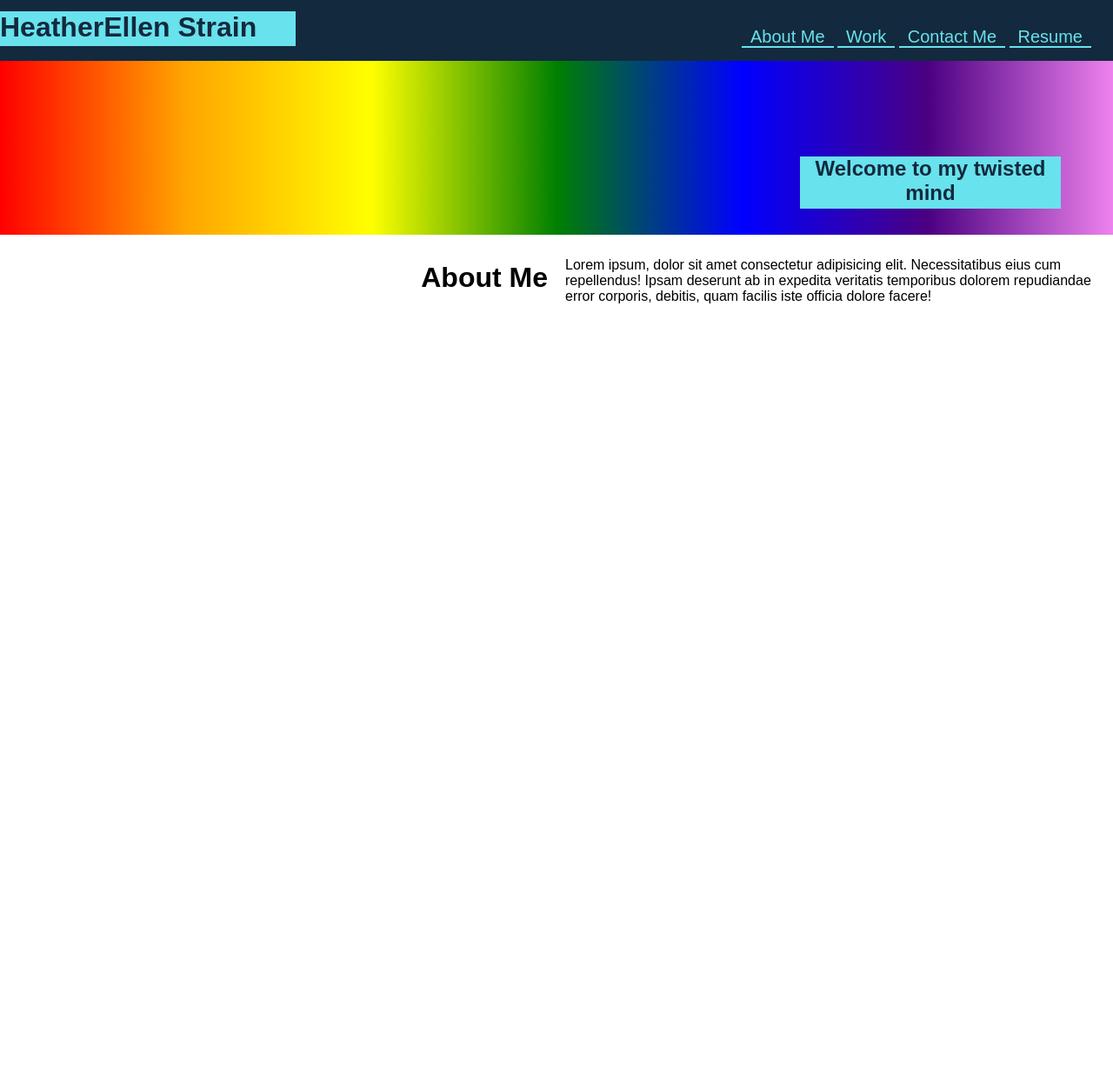
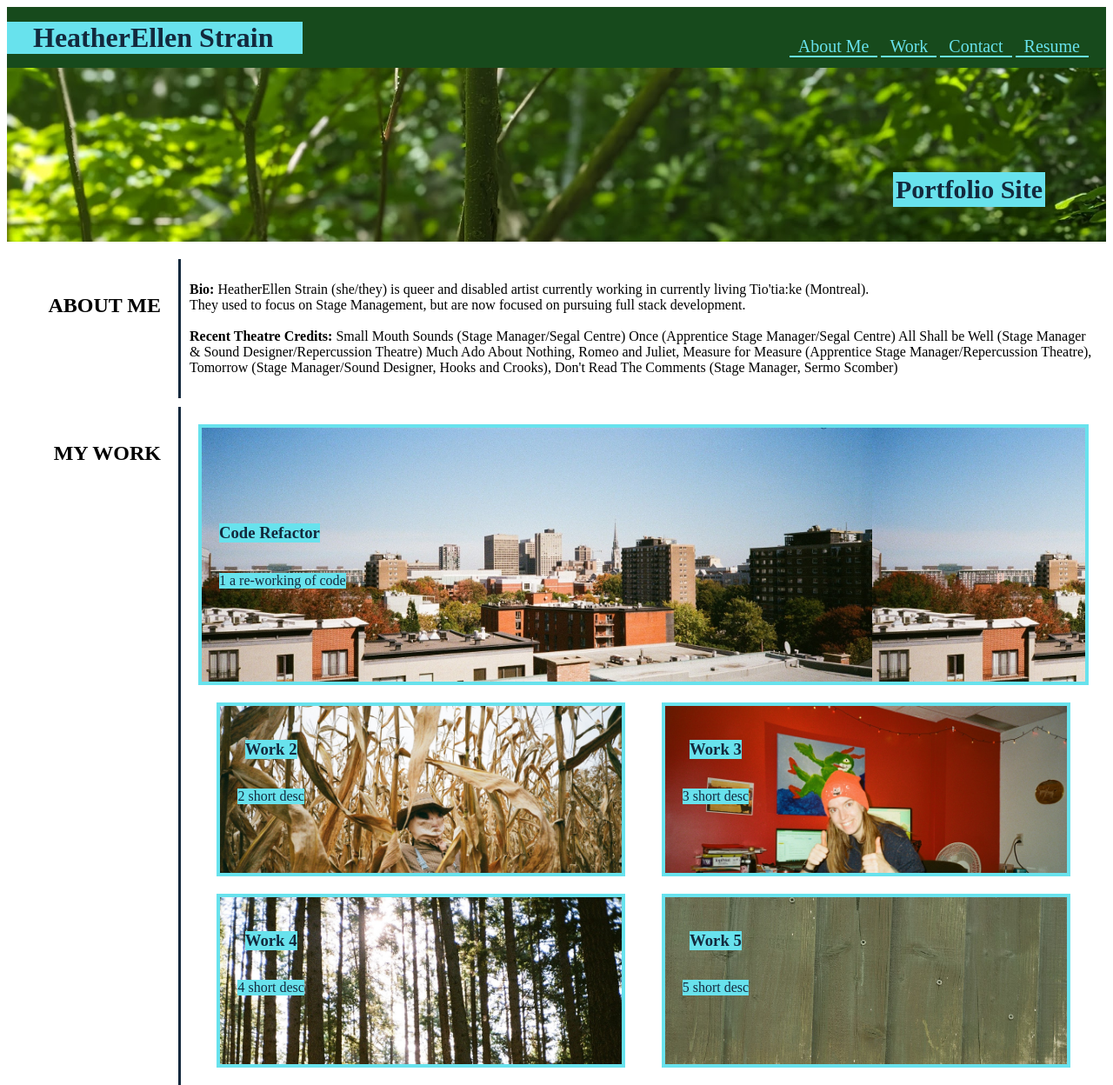
Before and after one commit to hestrain/June-Portfolio, a plain HTML site: page index.html in a window 1280 px wide. Shown: the top 1248 px of the page at 87% size. Before the commit the page ends 800 px from the top, so only its background shows below. Drawn offline with Linux system fonts and the light colour scheme.

Commit message:
aesthetically correct, but work images do not yet have links associated to them

```diff
--- a/assets/css/style copy.css
+++ /dev/null
@@ -1,184 +0,0 @@
-
-/* ======= universal style ==========*/
-* {
-    box-sizing: border-box;
-  }
-
-  /* ======= header style ==========*/
-  header {
-    text-align: center;
-    background: #13293d;
-    color: #68e2ed;
-    display: flex;
-    justify-content:space-between;
-    height: 70px;
-    align-items: center;
-  }
-  nav {
-    margin-top: 20px;
-    padding: 20px;
-  }
-  nav a {
-    text-decoration: none;
-    text-align: center;
-    border-bottom: #68e2ed 2px solid;
-    font-size: 20px;
-    color: #68e2ed;
-    padding: 0px 10px;
-  }
-
-  header h1 {
-    background-color: #68e2ed;
-    color: #13293d;
-    height: 40px;
-    min-width: 340px;
-    text-align: right;
-    position: relative;
-    padding-right: 10px;
-    display: flex;
-  }
-
-/* ======= large image below header style ==========*/
-  .hero {
-    display: flex;
-    justify-content: flex-end;
-    background-image: url(../images/prof\ header\ tempno.jpg);
-    background-repeat: repeat-x;
-    height: 200px;
-  }
-
-  .hero h2 {
-    background-color: #68e2ed;
-    color: #13293d;
-    min-width: 150px;
-    height: 50px;
-    text-align: center;
-    top: 110px;
-    right: 60px;
-    margin: 0;
-    float: right;
-    position: relative;
-    font-size: 22px;
-  }
-
-/* ======= main sections style ==========*/
-  main {
-    display: flex;
-    /* flex-wrap: wrap; */
-    align-items:first baseline;
-  }
-/* ======= titles on left style ==========*/
-  aside {
-    display: flex;
-    padding: 20px;
-    text-align: end;
-    border-right: solid #13293d 3px;
-    width: 200px;
-    flex-direction: column;
-    min-width: 200px;
-  }
-
-/* ======= content on right style ==========*/
-  section {
-    /* display: flex;
-    flex-wrap: wrap; */
-    padding: 10px;
-    flex-direction: row;
-    justify-content: space-evenly;
-  }
-
-  /* for the work section items */
-  .work {
-    display: flex;
-    flex-wrap: wrap;
-    flex: 1;
-  }
-
-  section p {
-    display: flex;
-  }
-
-  #article1 {
-    background-image: url("../images/barn2.jpg");
-    order: 1;
-    width: 100% !important;
-    min-width: 400PX;
-    flex-wrap: nowrap;
-    flex-direction: row;
-    flex-shrink: 2;
-  }
-  #article2 {
-    background-image: url("../images/barn2.jpg");
-    order: 2;
-  }
-  #article3 {
-    background-image: url("../images/barn2.jpg");
-    order: 3;
-  }
-  #article4 {
-    background-image: url("../images/barn2.jpg");
-    order: 4;
-  }
-  #article5 {
-    background-image: url("../images/barn2.jpg");
-    order: 5;
-  }
-
-  /* for articles 2-5 */
-  .smaller-img {
-    display: flex;
-    width: 45% !important;
-    flex-wrap: wrap;
-    justify-content: space-evenly;
-    flex-direction: column;
-  }
-
-  /* for all images */
-  .sample-img {
-    display: flex;
-    background-color: #fff;
-    padding: 20px;
-    height: 200px;
-    border: 4px solid #68e2ed;
-    margin: 10px;
-  }
-
-  /* link style */
-  section a {
-    text-decoration: none;
-    text-align: center;
-    border-bottom: #13293d 2px solid;
-    font-size: 20px;
-    color: black;
-    padding: 10px;
-    margin: 10px;
-  }
-  .links {
-    display: flex;
-    justify-content: space-between;
-    align-items: center;
-  }
-
-  /* footer style */
-  footer {
-    text-align: center;
-    margin: 10px;
-    height: 40px;
-    flex-direction: row;
-    justify-content: flex-start;
-  }
-
-  /* ======= media screensize alteration ==========*/
-  @media screen and (max-width: 768px) {
-    main,
-    nav, footer, .links {
-      flex-direction: column;
-      align-items: center;
-    }
-    aside {
-      border-right: none;
-      border-bottom: solid #13293d 3px;
-      text-align: center;
-      align-content: center;
-    }
-  }
--- a/assets/css/style.css
+++ b/assets/css/style.css
@@ -1,25 +1,23 @@
+
+/* ======= universal style ==========*/
+:root{
+  --aqua: #68e2ed;
+  --navy: #13293d;
+  --green: #174a1c;
+}
+
 * {
     box-sizing: border-box;
   }
 
-  body {
-    font-family:Arial, Helvetica, sans-serif;
-    margin: 0;
-    display: flex;
-    flex-direction: column;
-    min-height: 100vh;
-    justify-content: flex-start;
-  }
-
+  /* ======= header style ==========*/
   header {
-    padding: 5px 5px 10px 0;
     text-align: center;
-    background: #13293d;
-    color: #68e2ed;
+    background: var(--green);
     display: flex;
     justify-content:space-between;
     height: 70px;
-    align-items: center;
+    align-items:center;
   }
   nav {
     margin-top: 20px;
@@ -35,120 +33,209 @@
   }
 
   header h1 {
-    background-color: #68e2ed;
-    color: #13293d;
-    height: 40px;
-    width: 340px;
-    text-align: right;
+    background-color: var(--aqua);
+    color:var(--navy);
+    height: fit-content;
+    min-width: 340px;
     position: relative;
-    padding-right: 10px;
     display: flex;
+    text-align: center;
+    padding-left: 30px;
   }
 
+/* ======= large image below header style ==========*/
   .hero {
     display: flex;
     justify-content: flex-end;
-    background-image: linear-gradient(to right, red,orange,yellow,green,blue,indigo,violet);
+    background-image: url(../images/mushrromLog.jpg);
+    background-repeat: repeat-x;
+    background-size: 100%;
+    background-clip: border-box;
     height: 200px;
+    margin-bottom: 20px;
   }
 
   .hero h2 {
-    background-color: #68e2ed;
-    color: #13293d;
-    width: 300px;
-    height: 60px;
+    background-color: var(--aqua);
+    color: var(--navy);
+    min-width: 150px;
+    height: fit-content;
     text-align: center;
     top: 110px;
     right: 60px;
     margin: 0;
     float: right;
     position: relative;
+    font-size: 30px;
+    padding: 3px;
   }
 
+/* ======= main sections style ==========*/
   main {
     display: flex;
-    flex-wrap: wrap;
-    flex-grow: 1;
+    /* flex-wrap: wrap; */
+    align-items:stretch;
+    margin-bottom: 10px;
   }
-
-
-  footer {
-    width: 100%;
+/* ======= titles on left style ==========*/
+  aside {
+    display: flex;
     padding: 20px;
-    text-align: center;
-    background: #13293d;
-    color: #fff;
-    margin-top: auto;
+    text-align: end;
+    border-right: solid var(--navy) 3px;
+    width: 200px;
+    flex-direction: column;
+    min-width: 200px;
   }
-
 
   .about {
     display: flex;
-    flex: 1;
-    background-color: white;
-    flex-wrap: wrap;
-    flex-direction: row;
-    justify-content: flex-end;
-    margin: 10px;
-    align-content: flex-start;
-    width: 400px;
-    align-self: flex-start;
-    left: 10px;
+    align-items: center;
   }
 
-  .bio {
-    display: flex;
-    flex: 1;
-    background-color: white;
-    flex-wrap: wrap;
+/* ======= content on right style ==========*/
+  section {
+    /* display: flex;
+    flex-wrap: wrap; */
+    padding: 10px;
     flex-direction: row;
-    justify-content: flex-end;
-    margin: 10px;
-    align-content: flex-start;
-    min-width: 400px;
+    justify-content: space-evenly;
   }
 
-  .about p{
-    color: #13293d;
-    align-self: start;
+  /* for the work section items */
+  .work {
+    display: flex;
+    flex-wrap: wrap;
+    flex: 1;
   }
 
+  .work h3 {
+    background-color: var(--aqua);
+    color: var(--navy);
+  }
 
-  .work {
-    flex: 5;
-    background-color: #fff;
-    padding: 50px;
+  .work p {
+    background-color: var(--aqua);
+    color: var(--navy);
+  }
+
+  #article1 {
+    background-image: url("../images/skylineMTL.jpg");
+    background-clip: border-box;
+    transition: background-size 0.2s;
+    transition-timing-function: cubic-bezier(.07,1.41,.82,1.41);
+    order: 1;
+    width: 100% !important;
+    min-width: 400PX;
     display: flex;
     flex-wrap: wrap;
-    justify-content: space-evenly;
+    /* justify-content: space-around; */
+    flex-direction: column;
     align-items: flex-start;
+    justify-content: center;
+    flex-shrink: 2;
+    height: 300px;
+    background-size: contain;
+
+  }
+  #article2 {
+    background-image: url("../images/cornMaze.jpg");
+    background-clip: border-box;
+    transition: background-size 0.2s;
+    transition-timing-function: cubic-bezier(.07,1.41,.82,1.41);
+    order: 2;
+  }
+  #article3 {
+    background-image: url("../images/me.jpg");
+    background-clip: border-box;
+    transition: background-size 0.2s;
+    transition-timing-function: cubic-bezier(.07,1.41,.82,1.41);
+    order: 3;
+  }
+  #article4 {
+    background-image: url("../images/trees.jpg");
+    background-clip: border-box;
+    transition: background-size 0.2s;
+    transition-timing-function: cubic-bezier(.07,1.41,.82,1.41);
+    order: 4;
+  }
+  #article5 {
+    background-image: url("../images/barn2.jpg");
+    background-clip: border-box;
+    transition: background-size 0.2s;
+    transition-timing-function: cubic-bezier(.07,1.41,.82,1.41);
+    order: 5;
   }
 
-  .card {
-    border-style: solid;
-    border-width: 1px;
-    box-shadow: 10px 10px 5px grey;
-    padding: 10px;
-    margin: 20px;
-    flex: 0 0 300px;
-    min-width: 200px;
+  /* for articles 2-5 */
+  .smaller-img {
+    display: flex;
+    width: 45% !important;
+    flex-wrap: wrap;
+    /* justify-content: space-around; */
+    flex-direction: column;
+    background-size: cover;
+    align-content: flex-start;
+    align-items: center;
+    text-align: start;
   }
 
-  .card header {
+  /* for all images */
+  .sample-img {
+    display: flex;
+    background-color: #fff;
     padding: 20px;
+    height: 200px;
+    border: 4px solid var(--aqua);
+    margin: 10px;
   }
 
-  .card p {
-    text-align: center;
+  .sample-img:hover {
+    box-shadow: var(--navy) 2px 10px 10px;
   }
 
-  .card img {
-    width: 100%;
+  /* link style */
+  .links a {
+    text-decoration: none;
+    text-align: center;
+    border-bottom: var(--navy) 2px solid;
+    font-size: 20px;
+    color: black;
+    padding: 10px;
+    margin: 10px;
+  }
+  .links {
+    display: flex;
+    justify-content: space-between;
+    align-items: center;
   }
 
+  /* footer style */
+  footer {
+    text-align: center;
+    margin: 10px;
+    height: 40px;
+    flex-direction: row;
+    justify-content: flex-start;
+  }
+
+  /* ======= media screensize alteration ==========*/
   @media screen and (max-width: 768px) {
     main,
-    nav {
+    nav, footer, .links {
       flex-direction: column;
+      align-items: center;
+    }
+    aside {
+      border-right: none;
+      border-bottom: solid var(--navy) 3px;
+      text-align: center;
+      align-content: center;
+    }
+    header {
+      height: 150%;
+      flex-direction: column;
+       flex-wrap: wrap;
+      text-align: center;
     }
   }
--- a/index.html
+++ b/index.html
@@ -1,36 +1,73 @@
 <!DOCTYPE html>
 <html>
   <head>
+    <!-- html data and links here -->
     <title>Heather's Portfolio</title>
     <meta charset="UTF-8" />
     <meta name="viewport" content="width=device-width, initial-scale=1" />
     <link rel="stylesheet" type="text/css" href="./assets/css/style.css" />
   </head>
   <body>
-    <!-- Header -->
+    <!-- Header (title and nav links) WORKING-->
     <header>
       <h1>HeatherEllen Strain</h1>
         <!-- Navbar -->
       <nav>
-        <a href="#">About Me</a>
-        <a href="#">Work</a>
-        <a href="#">Contact Me</a>
-        <a href="#">Resume</a>
+        <a href="#About Me">About Me</a>
+        <a href="#Work">Work</a>
+        <a href="#Contact">Contact</a>
+        <a href="#Resume">Resume</a>
       </nav>
     </header>
+    <!-- header image w/subtitle -->
+     <!-- image nto working, but background colors adn subtitle working -->
     <section class="hero">
-        <h2>Welcome to my twisted mind</h2>
+        <h2>Portfolio Site</h2>
         <!-- <img src="./assets/images/barn2.jpg"> -->
     </section>
 
     <!-- Body -->
+     <!-- About Me + bio -->
+     <main class="About">
+      <aside>
+        <h2 id="About Me">ABOUT ME</h2>
+      </aside>
+
+      <section>
+        <p>
+          <strong>Bio: </strong>HeatherEllen Strain (she/they) is queer and disabled artist currently working in currently living Tio'tia:ke (Montreal).
+          <br>They used to focus on Stage Management, but are now focused on pursuing full stack development.
+          <br><br>
+          <strong>Recent Theatre Credits: </strong>Small Mouth Sounds (Stage Manager/Segal Centre) Once (Apprentice Stage Manager/Segal Centre) All Shall be Well (Stage Manager & Sound Designer/Repercussion Theatre) Much Ado About Nothing, Romeo and Juliet, Measure for Measure (Apprentice Stage Manager/Repercussion Theatre), Tomorrow (Stage Manager/Sound Designer, Hooks and Crooks), Don't Read The Comments (Stage Manager, Sermo Scomber)
+        </p>
+      </section>
+    </main>
     <main>
-      <div class="about">
-        <h1>About Me</h1>
-      </div>
-      <div class="bio">
-        <p>Lorem ipsum, dolor sit amet consectetur adipisicing elit. Necessitatibus eius cum repellendus! Ipsam deserunt ab in expedita veritatis temporibus dolorem repudiandae error corporis, debitis, quam facilis iste officia dolore facere!</p>
-      </div>
+      <aside>
+        <h2 id="Work">MY WORK</h2>
+      </aside>
+      <section class="work">
+        <article class="sample-img" id="article1"><h3>Code Refactor</h3><p> 1 a re-working of code</p></article>
+        <article class="sample-img smaller-img" id="article2"><h3>Work 2</h3><p>2 short desc</p></article>
+        <article class="sample-img smaller-img" id="article3"><h3>Work 3</h3><p>3 short desc</p></article>
+        <article class="sample-img smaller-img" id="article4"><h3>Work 4</h3><p>4 short desc</p></article>
+        <article class="sample-img smaller-img" id="article5"><h3>Work 5</h3><p>5 short desc</p></article>
+      </section>
     </main>
+    <main>
+      <aside>
+        <h2 id="Contact">CONTACT</h2>
+      </aside>
+      <section class="links">
+        <a href="438-838-9324">438.838.9324</a>
+        <a href="hestrain@gmail.com">hestrain@gmail.com</a>
+        <a href="github.com/hestrain">Github</a>
+        <a id="Resume" href="https://drive.google.com/file/d/1GK87nxxsAXheRG0u7J32qgv_BFapWHmH/view?usp=sharing">Resume</a>
+      </section>
+    </main>
+
+    <footer>
+        <p>thanks for visiting</p>
+    </footer>
     </body>
 </html>
```
Also changed, not shown: index copy.html (deleted, +0 -71 lines), assets/images/cornMaze.jpg (added), assets/images/me.jpg (added), assets/images/mushrromLog.jpg (added), assets/images/skylineMTL.jpg (added), assets/images/trees.jpg (added).
